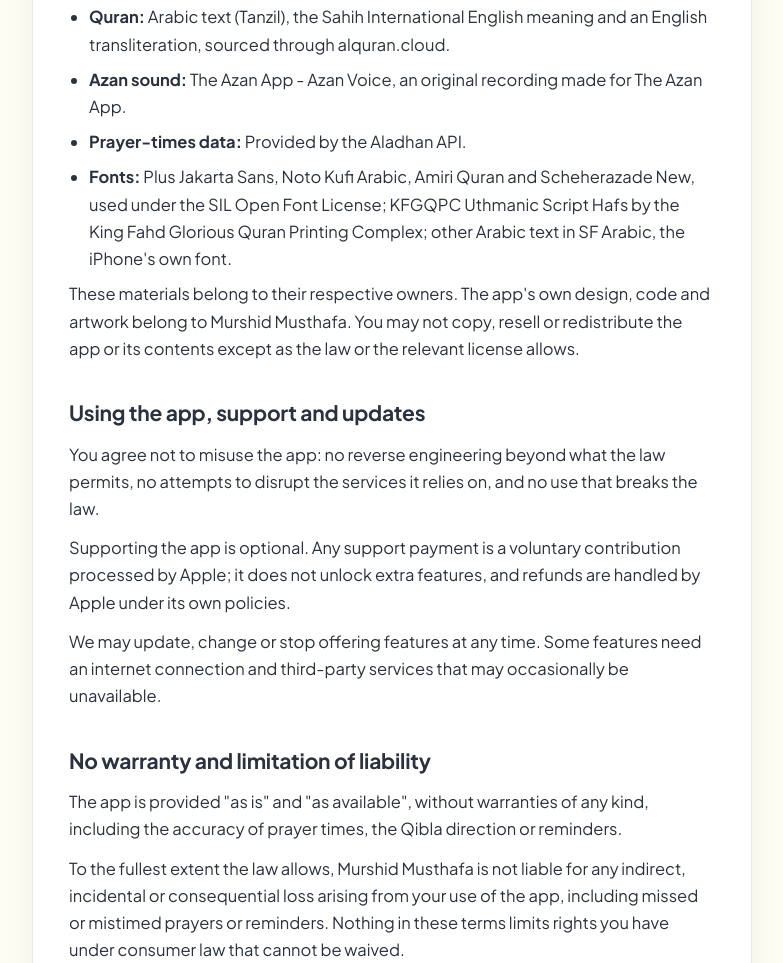
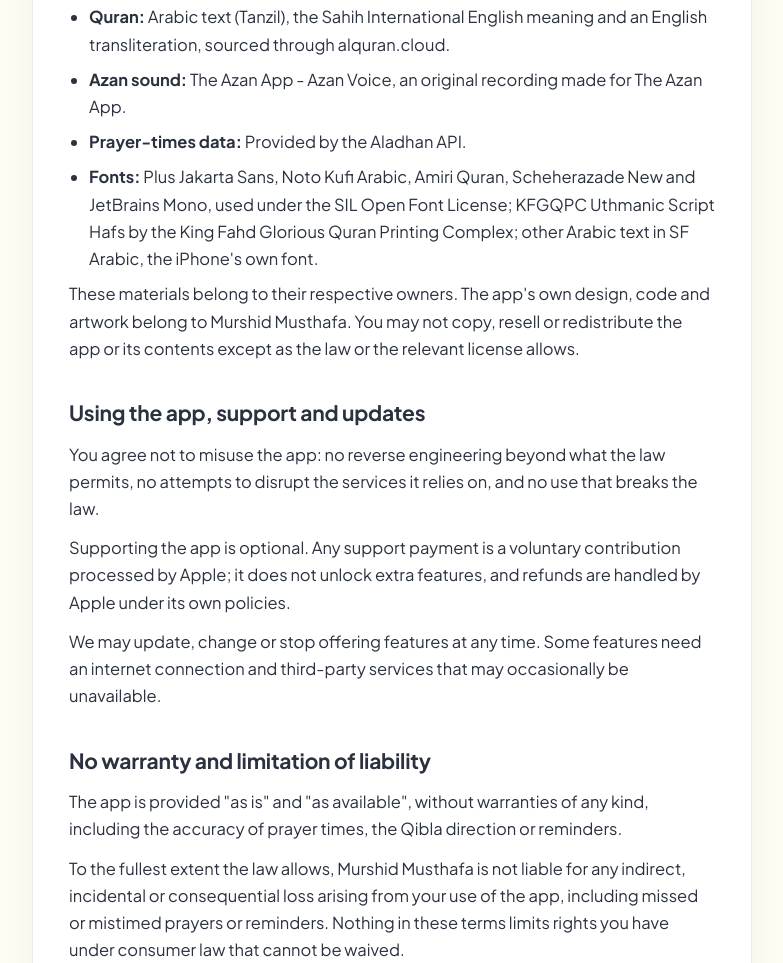
Before and after one commit to murshidmusthafa/the-azan-app-site, a plain HTML site: page terms.html in a window 1280 px wide. Shown: the part 1016-1979 px from the top of the page, without its empty margins (248-1031 px from the left). Drawn offline with Linux system fonts and the light colour scheme.

Commit message:
Terms: JetBrains Mono

```diff
--- a/terms.html
+++ b/terms.html
@@ -67,7 +67,7 @@
 <li><strong>Quran:</strong> Arabic text (Tanzil), the Sahih International English meaning and an English transliteration, sourced through alquran.cloud.</li>
 <li><strong>Azan sound:</strong> The Azan App - Azan Voice, an original recording made for The Azan App.</li>
 <li><strong>Prayer-times data:</strong> Provided by the Aladhan API.</li>
-<li><strong>Fonts:</strong> Plus Jakarta Sans, Noto Kufi Arabic, Amiri Quran and Scheherazade New, used under the SIL Open Font License; KFGQPC Uthmanic Script Hafs by the King Fahd Glorious Quran Printing Complex; other Arabic text in SF Arabic, the iPhone's own font.</li>
+<li><strong>Fonts:</strong> Plus Jakarta Sans, Noto Kufi Arabic, Amiri Quran, Scheherazade New and JetBrains Mono, used under the SIL Open Font License; KFGQPC Uthmanic Script Hafs by the King Fahd Glorious Quran Printing Complex; other Arabic text in SF Arabic, the iPhone's own font.</li>
 </ul>
 <p>These materials belong to their respective owners. The app's own design, code and artwork belong to Murshid Musthafa. You may not copy, resell or redistribute the app or its contents except as the law or the relevant license allows.</p>
 <h2>Using the app, support and updates</h2>
```
